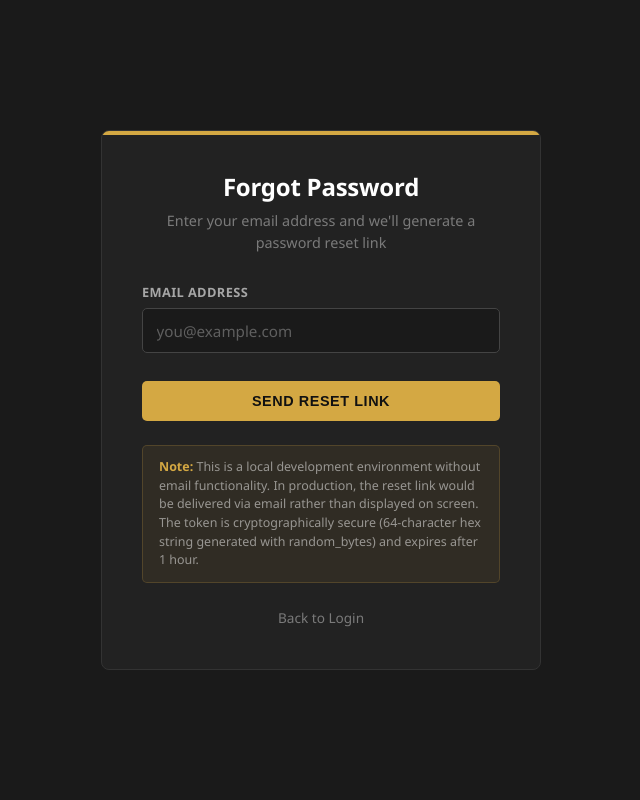
After one commit to MH015/-BSc-Spanish-Adaptive-Quiz-, a PHP site: page /forgot_password.php in a window 1280 px wide. The commit adds this page. Shown: the whole page, without its empty margins (319-959 px from the left). Run offline with PHP 8.4, Linux system fonts and the light colour scheme.

Commit message:
Add forgot password feature with secure token-based reset
- forgot_password.php: User enters email, generates a 64-character
  cryptographic token using random_bytes(), stores in password_resets
  table with 1-hour expiry. Link displayed on screen (production
  would use email delivery via SendGrid/Mailgun).

- reset_password.php: Validates token against database, checks
  expiry and used status, allows user to set new password. New
  password hashed with bcrypt. Token marked as used after successful
  reset to prevent reuse.

- password_resets table: Stores reset tokens with user_id foreign
  key, expiry timestamp, and used flag. Indexed on token for fast
  lookups.

- login.php: Added 'Forgot Password?' link below sign in button.

Security features: timing-safe token lookup, token expiry,
single-use tokens, bcrypt password hashing, input validation.

```diff
--- a/css/style.css
+++ b/css/style.css
@@ -12,7 +12,7 @@
     --white: #222222; --gray-50: #1a1a1a; --gray-100: #1e1e1e; --gray-200: #333333; --gray-300: #444444; --gray-400: #666666; --gray-500: #888888;
     --easy-color: #6abf6e; --easy-light: rgba(46,125,50,0.15); --medium-color: #e6a740; --medium-light: rgba(230,167,64,0.15); --hard-color: #ef6b6b; --hard-light: rgba(198,40,40,0.15);
     --success-color: #6abf6e; --success-light: rgba(46,125,50,0.15); --error-color: #ef6b6b; --error-light: rgba(198,40,40,0.15); --warning-color: #e6a740; --warning-light: rgba(230,167,64,0.15); --info-color: #d4a843; --info-light: rgba(212,168,67,0.1);
-    --font-family: 'Georgia','Cambria','Times New Roman',serif; --font-family-ui: 'Segoe UI','Helvetica Neue',Arial,sans-serif;
+    --font-family: 'Segoe UI','Helvetica Neue',Arial,sans-serif; --font-family-ui: 'Segoe UI','Helvetica Neue',Arial,sans-serif;
     --font-size-xs: 0.75rem; --font-size-sm: 0.875rem; --font-size-base: 1rem; --font-size-lg: 1.125rem; --font-size-xl: 1.25rem; --font-size-2xl: 1.5rem; --font-size-3xl: 1.875rem; --font-size-4xl: 2.25rem;
     --spacing-1: 0.25rem; --spacing-2: 0.5rem; --spacing-3: 0.75rem; --spacing-4: 1rem; --spacing-5: 1.25rem; --spacing-6: 1.5rem; --spacing-8: 2rem; --spacing-10: 2.5rem; --spacing-12: 3rem;
     --radius-sm: 3px; --radius-md: 4px; --radius-lg: 6px; --radius-xl: 8px; --radius-2xl: 10px; --radius-full: 9999px;
@@ -25,7 +25,7 @@ body{font-family:var(--font-family-ui);font-size:var(--font-size-base);color:var
 img{max-width:100%;height:auto}
 a{color:var(--primary-color);text-decoration:none;transition:color var(--transition-fast)}
 a:hover{color:var(--primary-hover)}
-h1,h2,h3,h4,h5,h6{font-family:var(--font-family);color:var(--text-primary);line-height:1.3;margin-bottom:var(--spacing-3);font-weight:700;letter-spacing:-0.01em}
+h1,h2,h3,h4,h5,h6{font-family:var(--font-family-ui);color:var(--text-primary);line-height:1.3;margin-bottom:var(--spacing-3);font-weight:700;letter-spacing:-0.01em}
 h1{font-size:var(--font-size-3xl)}h2{font-size:var(--font-size-2xl)}h3{font-size:var(--font-size-xl)}h4{font-size:var(--font-size-lg)}
 p{margin-bottom:var(--spacing-4);color:var(--text-secondary);line-height:1.65}
 .page-wrapper{min-height:100vh;display:flex;flex-direction:column}
@@ -33,7 +33,7 @@ p{margin-bottom:var(--spacing-4);color:var(--text-secondary);line-height:1.65}
 .main-content{flex:1;padding:var(--spacing-8) 0 var(--spacing-12)}
 .navbar{background:var(--bg-dark);padding:0;border-bottom:3px solid var(--accent-color);position:relative;z-index:100}
 .navbar .container{display:flex;justify-content:space-between;align-items:center;height:60px}
-.navbar-brand{font-family:var(--font-family);font-size:var(--font-size-xl);font-weight:700;color:var(--accent-color)!important;letter-spacing:0.02em}
+.navbar-brand{font-family:var(--font-family-ui);font-size:var(--font-size-xl);font-weight:700;color:var(--accent-color)!important;letter-spacing:0.02em}
 .navbar-brand:hover{color:#e8be5a!important}
 .navbar-nav{display:flex;align-items:center;list-style:none;gap:var(--spacing-1)}
 .navbar-nav li a{color:rgba(255,255,255,0.5);font-size:var(--font-size-sm);font-weight:500;padding:var(--spacing-2) var(--spacing-3);border-radius:var(--radius-md);transition:all var(--transition-fast);text-transform:uppercase;letter-spacing:0.04em}
@@ -77,7 +77,7 @@ p{margin-bottom:var(--spacing-4);color:var(--text-secondary);line-height:1.65}
 .category-card{background:var(--bg-card);border-radius:var(--radius-xl);padding:var(--spacing-6);text-align:center;cursor:pointer;transition:all var(--transition-fast);text-decoration:none;color:inherit;border:2px solid var(--gray-200)}
 .category-card:hover{border-color:var(--accent-color);box-shadow:0 4px 15px rgba(212,168,67,0.15);transform:translateY(-2px);text-decoration:none;color:inherit}
 .category-icon,.cat-icon{font-size:2.5rem;margin-bottom:var(--spacing-3);display:block}
-.category-name,.cat-name{font-family:var(--font-family);font-size:var(--font-size-lg);font-weight:600;margin-bottom:var(--spacing-2);color:var(--text-primary)}
+.category-name,.cat-name{font-family:var(--font-family-ui);font-size:var(--font-size-lg);font-weight:600;margin-bottom:var(--spacing-2);color:var(--text-primary)}
 .category-count,.cat-count{font-size:var(--font-size-sm);color:var(--text-muted)}
 .quiz-container{max-width:800px;margin:0 auto}
 .quiz-header{display:flex;justify-content:space-between;align-items:center;margin-bottom:var(--spacing-6);padding:var(--spacing-5);background:var(--bg-card);border-radius:var(--radius-xl);border:1px solid var(--gray-200);border-left:4px solid var(--accent-color)}
@@ -88,7 +88,7 @@ p{margin-bottom:var(--spacing-4);color:var(--text-secondary);line-height:1.65}
 .progress-text{font-size:var(--font-size-sm);color:var(--text-muted);text-align:right;margin-bottom:var(--spacing-4)}
 .question-card{background:var(--bg-card);border-radius:var(--radius-xl);padding:var(--spacing-8);box-shadow:var(--shadow-md);margin-bottom:var(--spacing-6);border:1px solid var(--gray-200)}
 .question-number{font-size:var(--font-size-xs);color:var(--accent-color);font-weight:700;text-transform:uppercase;letter-spacing:0.08em;margin-bottom:var(--spacing-2)}
-.question-text{font-family:var(--font-family);font-size:var(--font-size-xl);font-weight:500;color:var(--text-primary);margin-bottom:var(--spacing-6);line-height:1.5}
+.question-text{font-family:var(--font-family-ui);font-size:var(--font-size-xl);font-weight:500;color:var(--text-primary);margin-bottom:var(--spacing-6);line-height:1.5}
 .answer-options{display:flex;flex-direction:column;gap:var(--spacing-3)}
 .answer-option{display:flex;align-items:center;padding:var(--spacing-4);background:var(--bg-color);border:2px solid var(--gray-200);border-radius:var(--radius-lg);cursor:pointer;transition:all var(--transition-fast)}
 .answer-option:hover{border-color:var(--accent-color);background:var(--accent-light)}
--- /dev/null
+++ b/forgot_password.php
@@ -0,0 +1,310 @@
+<?php
+/**
+ * FORGOT PASSWORD PAGE
+ * QuizNinja - Adaptive Quiz Web Application
+ * Author: Matthew Holness
+ * Student ID: 22068679
+ *
+ * Allows users to request a password reset by entering their email.
+ * Generates a secure token stored in the password_resets table.
+ * In production, the reset link would be emailed to the user.
+ * For this prototype, the link is displayed on screen.
+ */
+
+session_start();
+require_once 'includes/db_connect.php';
+require_once 'includes/auth.php';
+
+$error = '';
+$success = '';
+$reset_link = '';
+
+if ($_SERVER['REQUEST_METHOD'] === 'POST' && isset($_POST['action'])) {
+    if ($_POST['action'] === 'forgot') {
+        $email = trim(strtolower($_POST['email'] ?? ''));
+
+        if (empty($email)) {
+            $error = 'Please enter your email address.';
+        } elseif (!filter_var($email, FILTER_VALIDATE_EMAIL)) {
+            $error = 'Please enter a valid email address.';
+        } else {
+            // Check if user exists
+            $user = db_query_single("SELECT user_id, username FROM users WHERE email = ?", [$email]);
+
+            if ($user) {
+                // Generate a secure random token
+                $token = bin2hex(random_bytes(32));
+
+                // Set expiry to 1 hour from now
+                $expires = date('Y-m-d H:i:s', strtotime('+1 hour'));
+
+                // Invalidate any existing tokens for this user
+                db_execute("UPDATE password_resets SET used = 1 WHERE user_id = ? AND used = 0", [$user['user_id']]);
+
+                // Insert new reset token
+                db_execute(
+                    "INSERT INTO password_resets (user_id, token, expires_at) VALUES (?, ?, ?)",
+                    [$user['user_id'], $token, $expires]
+                );
+
+                // Build the reset link
+                $protocol = (!empty($_SERVER['HTTPS']) && $_SERVER['HTTPS'] !== 'off') ? 'https' : 'http';
+                $host = $_SERVER['HTTP_HOST'];
+                $path = dirname($_SERVER['PHP_SELF']);
+                $reset_link = $protocol . '://' . $host . $path . '/reset_password.php?token=' . $token;
+
+                $success = 'Password reset link generated for ' . htmlspecialchars($user['username']) . '. In a production environment, this link would be sent via email.';
+            } else {
+                // Don't reveal whether the email exists (security best practice)
+                $success = 'If an account with that email exists, a password reset link has been generated.';
+            }
+        }
+    }
+}
+?>
+<!DOCTYPE html>
+<html lang="en">
+<head>
+    <meta charset="UTF-8">
+    <meta name="viewport" content="width=device-width, initial-scale=1.0">
+    <title>Forgot Password - QuizNinja</title>
+    <link rel="stylesheet" href="css/style.css">
+    <style>
+        .forgot-wrapper {
+            min-height: 100vh;
+            display: flex;
+            align-items: center;
+            justify-content: center;
+            padding: 2rem;
+            background: #1a1a1a;
+        }
+
+        .forgot-card {
+            width: 100%;
+            max-width: 440px;
+            background: #222;
+            border-radius: 8px;
+            padding: 2.5rem;
+            border: 1px solid #333;
+            position: relative;
+            overflow: hidden;
+        }
+
+        .forgot-card::before {
+            content: '';
+            position: absolute;
+            top: 0;
+            left: 0;
+            right: 0;
+            height: 4px;
+            background: #d4a843;
+        }
+
+        .forgot-header {
+            text-align: center;
+            margin-bottom: 1.75rem;
+        }
+
+        .forgot-header h2 {
+            font-family: 'Segoe UI', 'Helvetica Neue', Arial, sans-serif;
+            font-size: 1.5rem;
+            color: #fff;
+            margin-bottom: 0.5rem;
+        }
+
+        .forgot-header p {
+            color: rgba(255, 255, 255, 0.4);
+            font-size: 0.9rem;
+            margin: 0;
+            line-height: 1.5;
+        }
+
+        .form-group {
+            margin-bottom: 1.25rem;
+        }
+
+        .form-label {
+            display: block;
+            font-size: 0.8rem;
+            font-weight: 600;
+            color: rgba(255, 255, 255, 0.6);
+            margin-bottom: 0.4rem;
+            text-transform: uppercase;
+            letter-spacing: 0.03em;
+        }
+
+        .form-control {
+            width: 100%;
+            padding: 0.7rem 0.85rem;
+            border: 1px solid #444;
+            border-radius: 5px;
+            font-size: 0.95rem;
+            font-family: inherit;
+            color: #fff;
+            background: #1a1a1a;
+            transition: border-color 0.2s, box-shadow 0.2s;
+        }
+
+        .form-control:focus {
+            outline: none;
+            border-color: #d4a843;
+            box-shadow: 0 0 0 3px rgba(212, 168, 67, 0.2);
+        }
+
+        .form-control::placeholder {
+            color: rgba(255, 255, 255, 0.3);
+        }
+
+        .btn-reset {
+            width: 100%;
+            padding: 0.75rem;
+            background: #d4a843;
+            color: #111;
+            border: none;
+            border-radius: 5px;
+            font-size: 0.9rem;
+            font-weight: 600;
+            cursor: pointer;
+            transition: background 0.2s, box-shadow 0.2s;
+            text-transform: uppercase;
+            letter-spacing: 0.04em;
+            margin-top: 0.5rem;
+        }
+
+        .btn-reset:hover {
+            background: #c49a38;
+            box-shadow: 0 4px 12px rgba(212, 168, 67, 0.3);
+        }
+
+        .alert {
+            padding: 0.75rem 1rem;
+            border-radius: 5px;
+            margin-bottom: 1.25rem;
+            font-size: 0.85rem;
+            border-left: 4px solid;
+        }
+
+        .alert-error {
+            background: rgba(198, 40, 40, 0.15);
+            color: #ef6b6b;
+            border-left-color: #ef6b6b;
+        }
+
+        .alert-success {
+            background: rgba(46, 125, 50, 0.15);
+            color: #6abf6e;
+            border-left-color: #6abf6e;
+        }
+
+        .reset-link-box {
+            margin-top: 1.25rem;
+            padding: 1rem;
+            background: #1a1a1a;
+            border: 1px solid #d4a843;
+            border-radius: 5px;
+        }
+
+        .reset-link-box .label {
+            font-size: 0.75rem;
+            font-weight: 600;
+            color: #d4a843;
+            text-transform: uppercase;
+            letter-spacing: 0.04em;
+            margin-bottom: 0.5rem;
+        }
+
+        .reset-link-box a {
+            color: #d4a843;
+            word-break: break-all;
+            font-size: 0.85rem;
+            text-decoration: underline;
+        }
+
+        .reset-link-box .note {
+            margin-top: 0.75rem;
+            font-size: 0.78rem;
+            color: rgba(255, 255, 255, 0.35);
+            line-height: 1.5;
+        }
+
+        .back-link {
+            display: block;
+            text-align: center;
+            margin-top: 1.5rem;
+            color: rgba(255, 255, 255, 0.4);
+            font-size: 0.85rem;
+            text-decoration: none;
+        }
+
+        .back-link:hover {
+            color: #d4a843;
+        }
+
+        .proto-note {
+            margin-top: 1.5rem;
+            padding: 0.75rem 1rem;
+            background: rgba(212, 168, 67, 0.08);
+            border: 1px solid rgba(212, 168, 67, 0.2);
+            border-radius: 5px;
+            font-size: 0.78rem;
+            color: rgba(255, 255, 255, 0.5);
+            line-height: 1.5;
+        }
+
+        .proto-note strong {
+            color: #d4a843;
+        }
+    </style>
+</head>
+<body>
+    <div class="forgot-wrapper">
+        <div class="forgot-card">
+            <div class="forgot-header">
+                <h2>Forgot Password</h2>
+                <p>Enter your email address and we'll generate a password reset link</p>
+            </div>
+
+            <?php if ($error): ?>
+                <div class="alert alert-error"><?php echo $error; ?></div>
+            <?php endif; ?>
+
+            <?php if ($success): ?>
+                <div class="alert alert-success"><?php echo $success; ?></div>
+            <?php endif; ?>
+
+            <?php if ($reset_link): ?>
+                <div class="reset-link-box">
+                    <div class="label">Password Reset Link</div>
+                    <a href="<?php echo htmlspecialchars($reset_link); ?>">
+                        <?php echo htmlspecialchars($reset_link); ?>
+                    </a>
+                    <div class="note">
+                        This link expires in 1 hour. In a production environment, this link
+                        would be sent to the user's email address using PHP's mail() function
+                        or a service like SendGrid/Mailgun.
+                    </div>
+                </div>
+            <?php else: ?>
+                <form method="POST">
+                    <input type="hidden" name="action" value="forgot">
+                    <div class="form-group">
+                        <label class="form-label" for="email">Email Address</label>
+                        <input type="email" id="email" name="email" class="form-control"
+                               placeholder="you@example.com" required>
+                    </div>
+                    <button type="submit" class="btn-reset">Send Reset Link</button>
+                </form>
+            <?php endif; ?>
+
+            <div class="proto-note">
+                <strong>Note:</strong> This is a local development environment without email
+                functionality. In production, the reset link would be delivered via email rather
+                than displayed on screen. The token is cryptographically secure (64-character hex
+                string generated with random_bytes) and expires after 1 hour.
+            </div>
+
+            <a href="login.php" class="back-link">Back to Login</a>
+        </div>
+    </div>
+</body>
+</html>
--- a/login.php
+++ b/login.php
@@ -123,7 +123,7 @@ if (isset($_GET['success'])) { $success = htmlspecialchars($_GET['success']); }
 
         .brand-logo {
             color: #d4a843;
-            font-family: Georgia, serif;
+            font-family: 'Segoe UI', 'Helvetica Neue', Arial, sans-serif;
             font-size: 2.5rem;
             font-weight: 700;
             color: #fff;
@@ -215,7 +215,7 @@ if (isset($_GET['success'])) { $success = htmlspecialchars($_GET['success']); }
         }
 
         .login-header h2 {
-            font-family: Georgia, serif;
+            font-family: 'Segoe UI', 'Helvetica Neue', Arial, sans-serif;
             font-size: 1.5rem;
             color: #ffffff;
             margin-bottom: 0.35rem;
@@ -426,6 +426,7 @@ if (isset($_GET['success'])) { $success = htmlspecialchars($_GET['success']); }
                                placeholder="Enter your password" required>
                     </div>
                     <button type="submit" class="btn-login">Sign In</button>
+                    <a href="forgot_password.php" style="display: block; text-align: center; margin-top: 1rem; color: #d4a843; font-size: 0.85rem; text-decoration: none;">Forgot Password?</a>
                 </form>
 
                 <!-- Register Form -->
```
Also changed, not shown: dashboard.php (+5 -5 lines), reset_password.php (added, +300 -0 lines).
